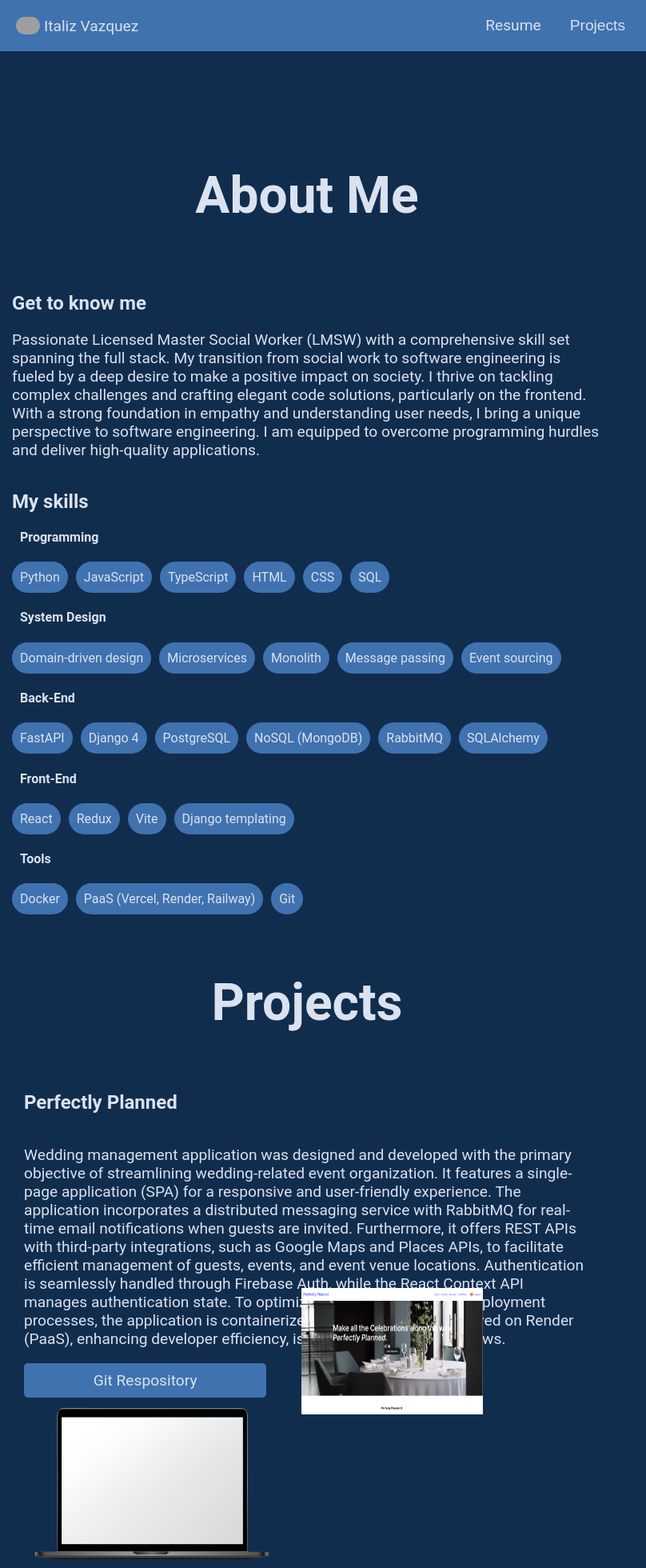
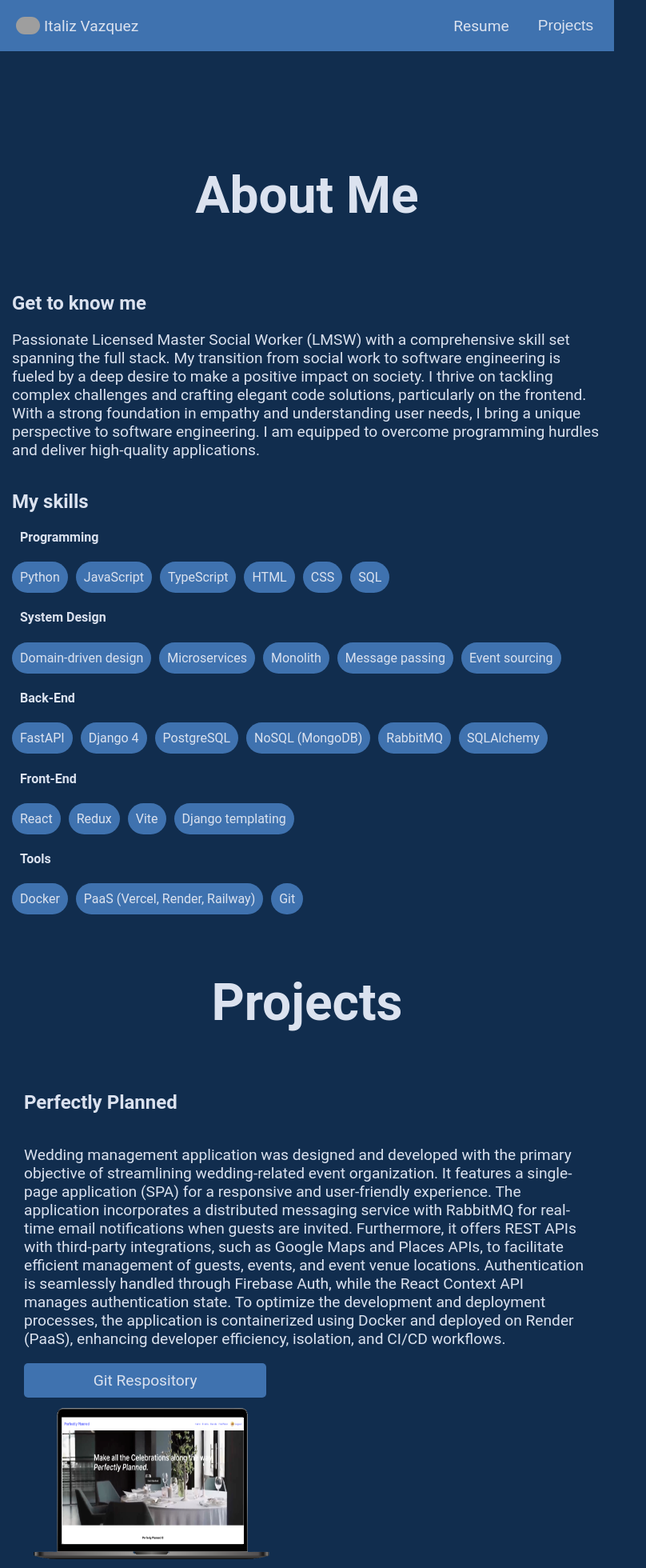
Before and after one commit to Itav8/portfolio, a React (Vite) app: page / in a window 768 px wide. Shown: the top 1960 px of the page at 80% size, 808 px wide, since content can reach past the window. Built offline with nearby package versions, Linux system fonts and the light colour scheme; grey boxes are pictures that could not be loaded.

Commit message:
Updated changes

```diff
--- a/src/components/Layout.jsx
+++ b/src/components/Layout.jsx
@@ -1,6 +1,6 @@
 import Nav from "./Nav";
 import { Outlet } from "react-router-dom";
-import "../styles/Layout.css"
+import "../styles/Layout.css";
 
 const Layout = () => {
   return (
@@ -9,7 +9,6 @@
       <div className="main">
         <Outlet />
       </div>
-      <div>
       <footer className="footer">
         <a href="https://www.linkedin.com/in/italiz-vazquez/">
           <img
@@ -34,7 +33,6 @@
         </a>
       </footer>
     </div>
-    </div>
   );
 };
 export default Layout;
--- a/src/styles/Nav.css
+++ b/src/styles/Nav.css
@@ -19,6 +19,7 @@
 .navbar-right {
   display: flex;
   gap: 30px;
+  align-items: center;
 }
 
 nav ul {
@@ -52,9 +53,3 @@
 .dropdown-content__project {
   margin-top: 5px;
 }
-
-@media only screen and (max-width: 768px) {
-  nav {
-    width: 100%;
-  }
-}
--- a/src/styles/ProjectDetails.css
+++ b/src/styles/ProjectDetails.css
@@ -76,3 +76,10 @@
     padding: 10px
   }
 }
+
+@media only screen and (min-width: 607px) and (max-width: 768px) {
+  .project-details__img--project {
+    bottom: 27px;
+    left: -262px;
+  }
+}
```
Lines whose indentation alone changed are shown as unchanged.
